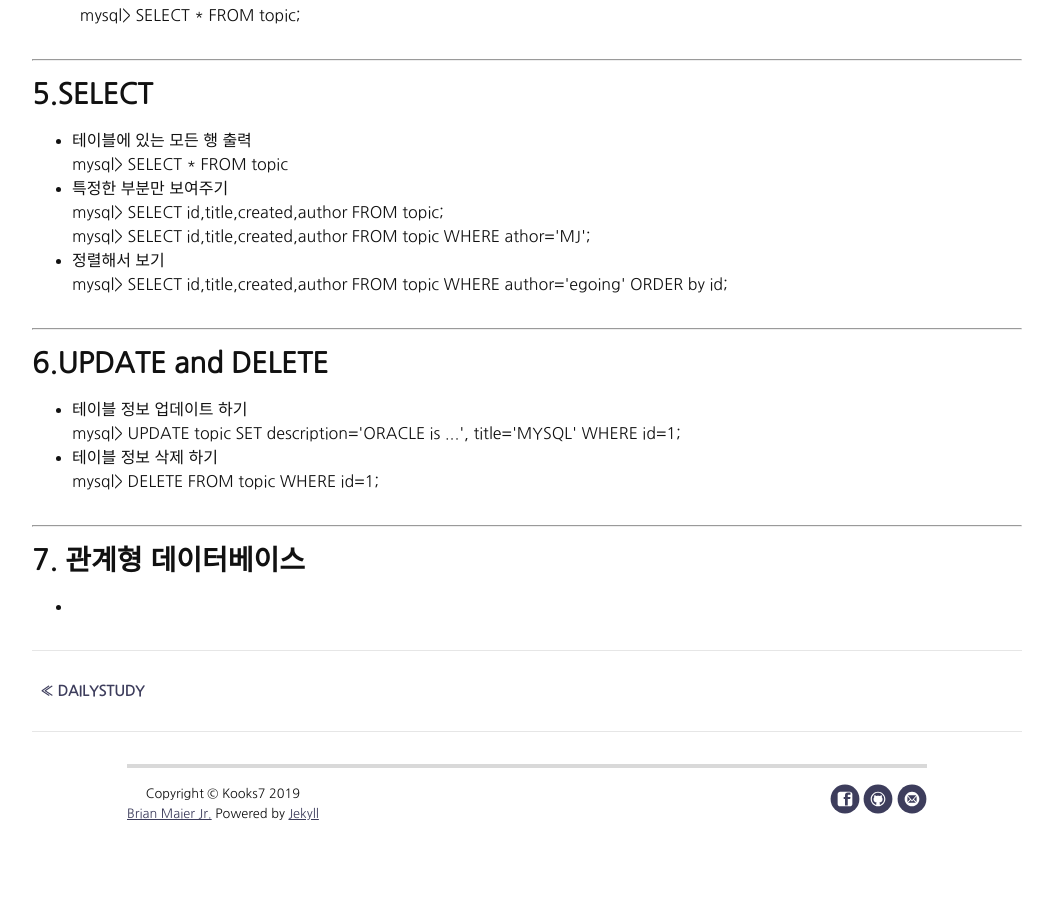
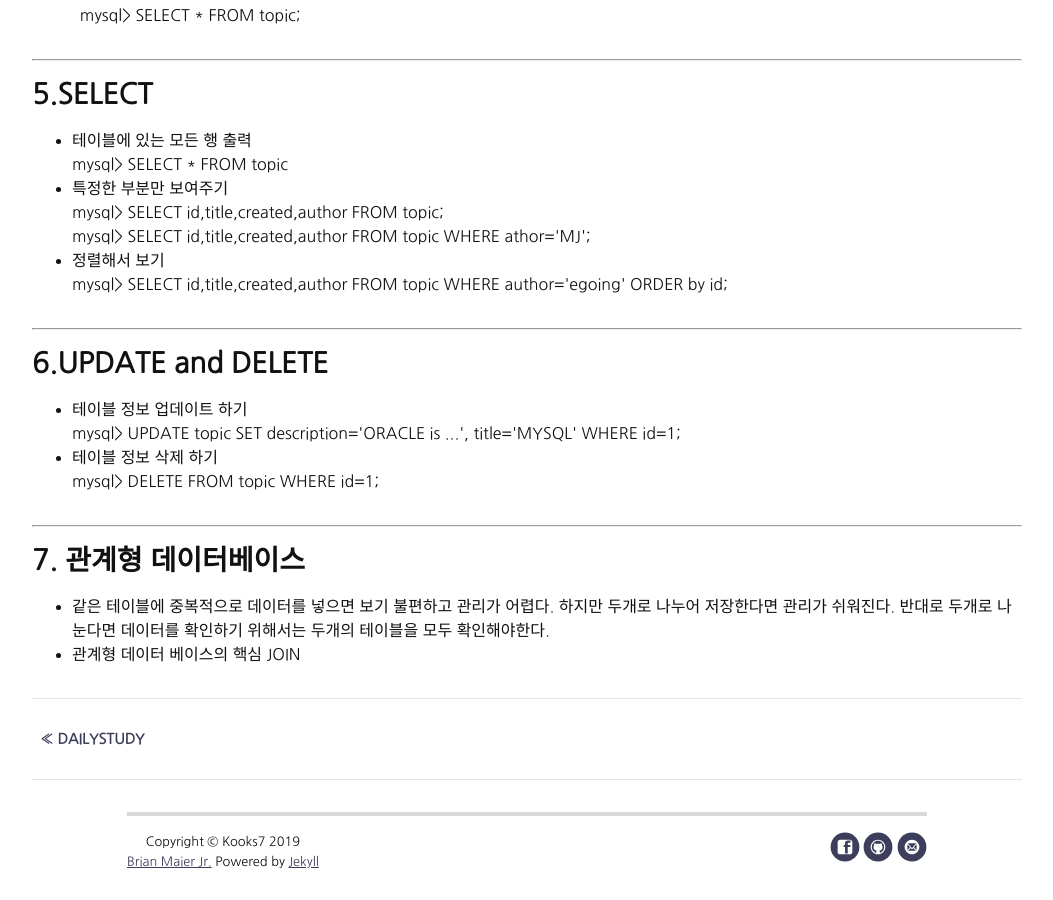
Before and after one commit to kooks7/kooks7.github.io, a Jekyll site: the page built from _posts/2019-08-19-MySQL Node1.md, in a window 1280 px wide and 900 px high, scrolled down 2355 px. Shown: the whole window, without its empty margins (113-1166 px from the left). Built offline with Jekyll 4.4.1, drawn with Linux system fonts in a browser that asks for light colours; nearby versions of some CDN libraries; before the commit the page ends 3207 px from its top, so only the background shows below that.

Commit message:
강의내용 추가

```diff
--- a/_posts/2019-08-19-MySQL Node1.md
+++ b/_posts/2019-08-19-MySQL Node1.md
@@ -112,4 +112,5 @@ MySQL (생활코딩)
 
 ### 7. 관계형 데이터베이스
 
-*
+* 같은 테이블에 중복적으로 데이터를 넣으면 보기 불편하고 관리가 어렵다. 하지만 두개로 나누어 저장한다면 관리가 쉬워진다. 반대로 두개로 나눈다면 데이터를 확인하기 위해서는 두개의 테이블을 모두 확인해야한다.
+* 관계형 데이터 베이스의 핵심 JOIN
```
